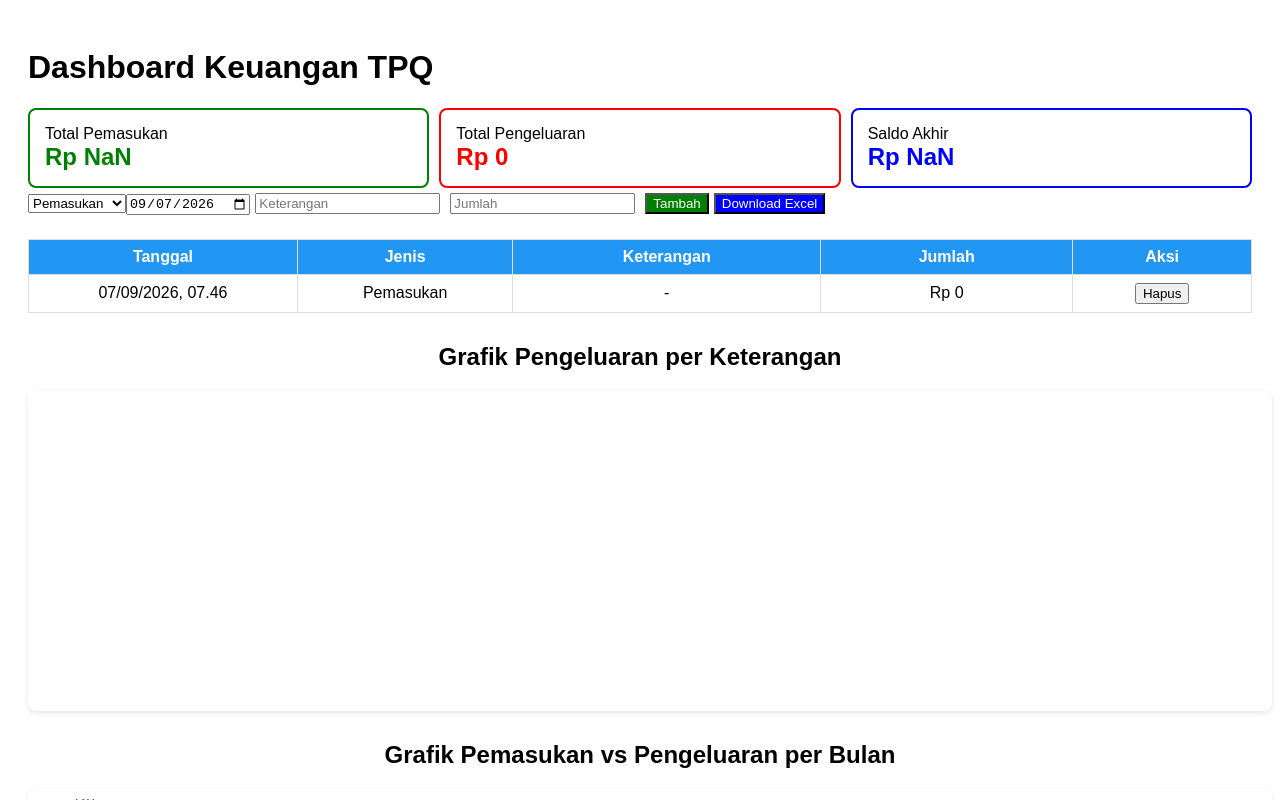
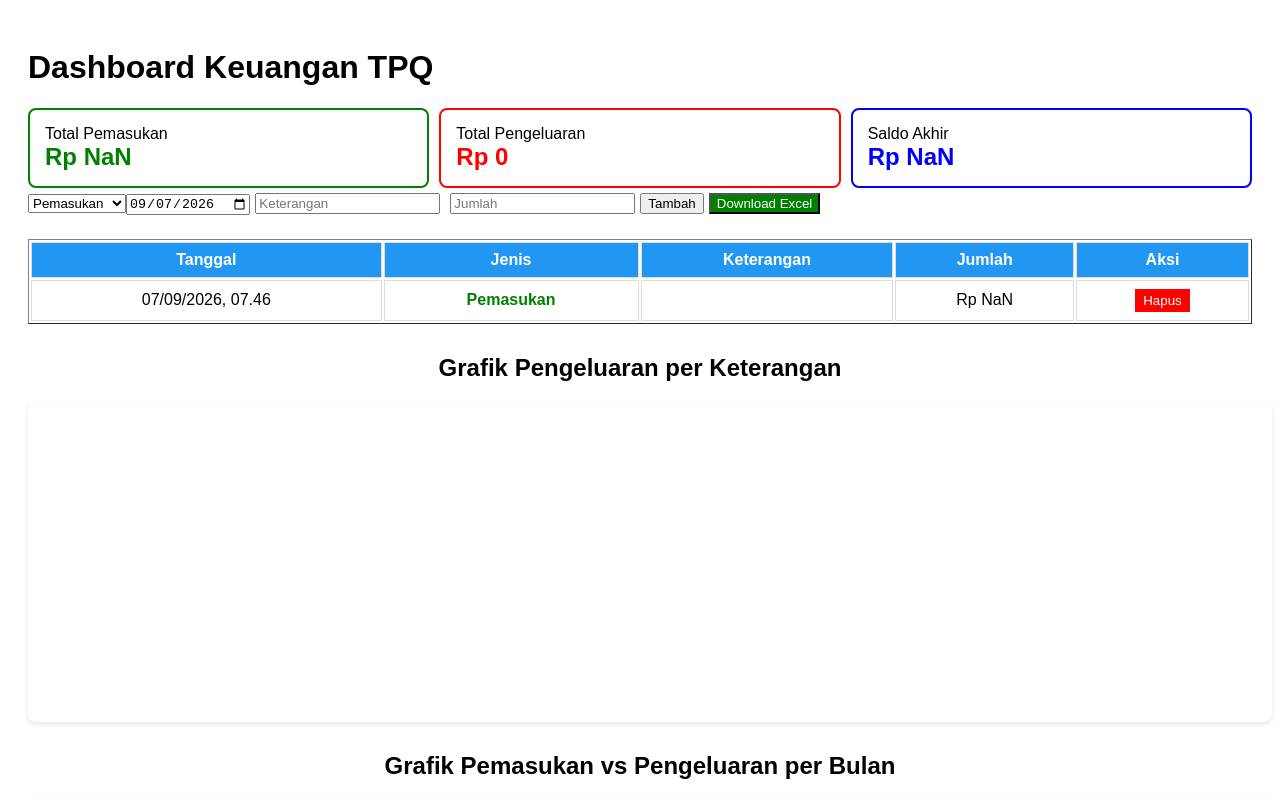
Before and after one commit to Amanah2000/tpq, a React (Create React App) app: page / in a window 1280 px wide. Both pictures are taken after a click on the button "Tambah". Shown: the top 800 px of the page. Built offline with nearby package versions, Linux system fonts and the light colour scheme.

Commit message:
update: tambah fitur excel

```diff
--- a/src/App.js
+++ b/src/App.js
@@ -3,12 +3,12 @@ import ExcelJS from 'exceljs';
 import { BarChart, Bar, XAxis, YAxis, CartesianGrid, Tooltip, Legend, ResponsiveContainer, PieChart, Pie, Cell } from 'recharts';
 function App() {
   // 1. Ambil data dari localStorage
+
   // 1. Ambil data dari localStorage pas pertama kali buka
   const [dataKeuangan, setDataKeuangan] = useState(() => {
     const dataTersimpan = localStorage.getItem('dataKeuanganTPQ');
-  return dataTersimpan? JSON.parse(dataTersimpan) : [];
+    return dataTersimpan ? JSON.parse(dataTersimpan) : [];
   });
-
   // 2. Ini buat ngasih tanggal ke data lama yg kosong
   useEffect(() => {
     setDataKeuangan(prevData =>
@@ -21,6 +21,10 @@ useEffect(() => {
       }))
     );
   }, []); // [] artinya cuma jalan 1x pas pertama buka
+  // 3. Ini buat nyimpen data ke localStorage tiap ada perubahan
+  useEffect(() => {
+    localStorage.setItem('dataKeuanganTPQ', JSON.stringify(dataKeuangan));
+  }, [dataKeuangan]); // <-- jalan tiap dataKeuangan berubah
 
   // 3. Ini buat nyimpen otomatis setiap ada perubahan
   useEffect(() => {
@@ -56,7 +60,6 @@ useEffect(() => {
     setDataKeuangan(dataKeuangan.filter(item => String(item.id) !== String(id)));
   };
 
-
   // 5. Hitung total
   const totalPemasukan = dataKeuangan.filter(i => i.jenis === 'Pemasukan').reduce((acc, i) => acc + i.jumlah, 0);
   const totalPengeluaran = dataKeuangan.filter(i => i.jenis === 'Pengeluaran').reduce((acc, i) => acc + i.jumlah, 0);
@@ -85,8 +88,8 @@ const dataGrafik = dataKeuangan.reduce((acc, item) => {
     } else {
       acc.push({
         name: bulan,
-      pemasukan: item.jenis === 'Pemasukan'? item.jumlah : 0,
-      pengeluaran: item.jenis === 'Pengeluaran'? item.jumlah : 0,
+        pemasukan: item.jenis === 'Pemasukan' ? item.jumlah : 0,
+        pengeluaran: item.jenis === 'Pengeluaran' ? item.jumlah : 0,
       });
     }
     return acc;
@@ -180,49 +183,55 @@ const dataGrafik = dataKeuangan.reduce((acc, item) => {
         />
         <input placeholder="Keterangan" value={keterangan} onChange={(e) => setKeterangan(e.target.value)} style={{ margin: '5px' }} />
         <input placeholder="Jumlah" type="number" value={jumlah} onChange={(e) => setJumlah(e.target.value)} style={{ margin: '5px' }} />
-        <button onClick={tambahData}style={{ backgroundColor: 'green', color: 'white', marginInlineStart: `5px`, }}>   Tambah</button>
-        <button onClick={downloadExcel} style={{ backgroundColor: 'blue', color: 'white', marginInlineStart: `5px`, }}>
+        <button onClick={tambahData}>Tambah</button>
+        <button onClick={downloadExcel} style={{ backgroundColor: 'green', color: 'white', marginInlineStart: `5px`, }}>
           Download Excel
         </button>
       </div>
 
-
       {/* TABEL DATA + TOMBOL HAPUS */}
-    {/* TABEL DATA + TOMBOL HAPUS */}
-<div className="table-container">
       <table
         border="1"
         style={{
           width: '100%',
           textAlign: 'center',
-      borderCollapse: 'collapse'
         }}
       >
         <thead>
+
           <tr>
-        <th style={{ padding: '8px', border: '1px solid #ddd', backgroundColor: '#2196F3', color: 'white', minWidth: '120px' }}>Tanggal</th>
-        <th style={{ padding: '8px', border: '1px solid #ddd', backgroundColor: '#2196F3', color: 'white', minWidth: '100px' }}>Jenis</th>
-        <th style={{ padding: '8px', border: '1px solid #ddd', backgroundColor: '#2196F3', color: 'white', minWidth: '150px' }}>Keterangan</th>
-        <th style={{ padding: '8px', border: '1px solid #ddd', backgroundColor: '#2196F3', color: 'white', minWidth: '120px' }}>Jumlah</th>
-        <th style={{ padding: '8px', border: '1px solid #ddd', backgroundColor: '#2196F3', color: 'white', minWidth: '80px' }}>Aksi</th>
+            <th style={{ padding: '8px', border: '1px solid #ddd', backgroundColor: '#2196F3', color: 'white', minWidth: '50px' }}>Tanggal</th>
+            <th style={{ padding: '8px', border: '1px solid #ddd', backgroundColor: '#2196F3', color: 'white', minWidth: '50px' }}>Jenis</th>
+            <th style={{ padding: '8px', border: '1px solid #ddd', backgroundColor: '#2196F3', color: 'white', minWidth: '50px' }}>Keterangan</th>
+            <th style={{ padding: '8px', border: '1px solid #ddd', backgroundColor: '#2196F3', color: 'white', minWidth: '50px' }}>Jumlah</th>
+            <th style={{ padding: '8px', border: '1px solid #ddd', backgroundColor: '#2196F3', color: 'white', minWidth: '50px' }}>Aksi</th>
           </tr>
         </thead>
 
         <tbody>
           {dataKeuangan.map((item, index) => (
-        <tr key={index}>
-          <td style={{ padding: '8px', border: '1px solid #ddd' }}>{item.tanggal || '-'}</td>
-          <td style={{ padding: '8px', border: '1px solid #ddd' }}>{item.jenis || '-'}</td>
-          <td style={{ padding: '8px', border: '1px solid #ddd' }}>{item.keterangan || '-'}</td>
-          <td style={{ padding: '8px', border: '1px solid #ddd' }}>Rp {(Number(item.jumlah) || 0).toLocaleString()}</td>
-          <td style={{ padding: '8px', border: '1px solid #ddd' }}>
-            <button onClick={() => hapusData(item.id)}>Hapus</button>
+            <tr key={item.id}>
+              <td style={{ padding: '8px', border: '1px solid #ddd' }}>{item.tanggal}</td>
+
+              <td style={{
+                padding: '8px',
+                border: '1px solid #ddd',
+                color: item.jenis === 'Pemasukan' ? 'green' : 'red',
+                fontWeight: 'bold',
+                textAlign: 'center'
+              }}>
+                {item.jenis}
+              </td>
+
+              <td style={{ padding: '8px', border: '1px solid #ddd' }}>{item.keterangan}</td>
+              <td style={{ padding: '8px', border: '1px solid #ddd', textAlign: 'center' }}>Rp {item.jumlah.toLocaleString()}</td>
+              <td style={{ padding: '8px', border: '1px solid #ddd', textAlign: 'center' }}>
+                <button onClick={() => hapusData(item.id)} style={{ backgroundColor: 'red', color: 'white', border: 'none', padding: '4px 8px' }}>Hapus</button>
               </td>
             </tr>
           ))}
         </tbody>
       </table>
-</div>
       <h2 style={{ marginTop: '30px', textAlign: 'center' }}>Grafik Pengeluaran per Keterangan</h2>
       <div style={{ width: '100%', height: 300, marginTop: '20px', backgroundColor: '#fff', padding: '10px', borderRadius: '8px', boxShadow: '0 2px 5px rgba(0,0,0,0.1)' }}>
         <ResponsiveContainer width="100%" height="100%">
@@ -251,7 +260,7 @@ const dataGrafik = dataKeuangan.reduce((acc, item) => {
           <BarChart data={dataGrafik}>
             <CartesianGrid strokeDasharray="3 3" />
             <XAxis dataKey="name" />
-      <YAxis tickFormatter={(value) => `Rp ${value/1000}rb`} />
+            <YAxis tickFormatter={(value) => `Rp ${value / 1000}rb`} />
             <Tooltip formatter={(value) => `Rp ${value.toLocaleString('id-ID')}`} />
             <Legend />
             <Bar dataKey="pemasukan" fill="#4CAF50" name="Pemasukan" />
```
Also changed, not shown: src/cadangan.js (+9 -7 lines). Lines whose indentation alone changed are shown as unchanged.
